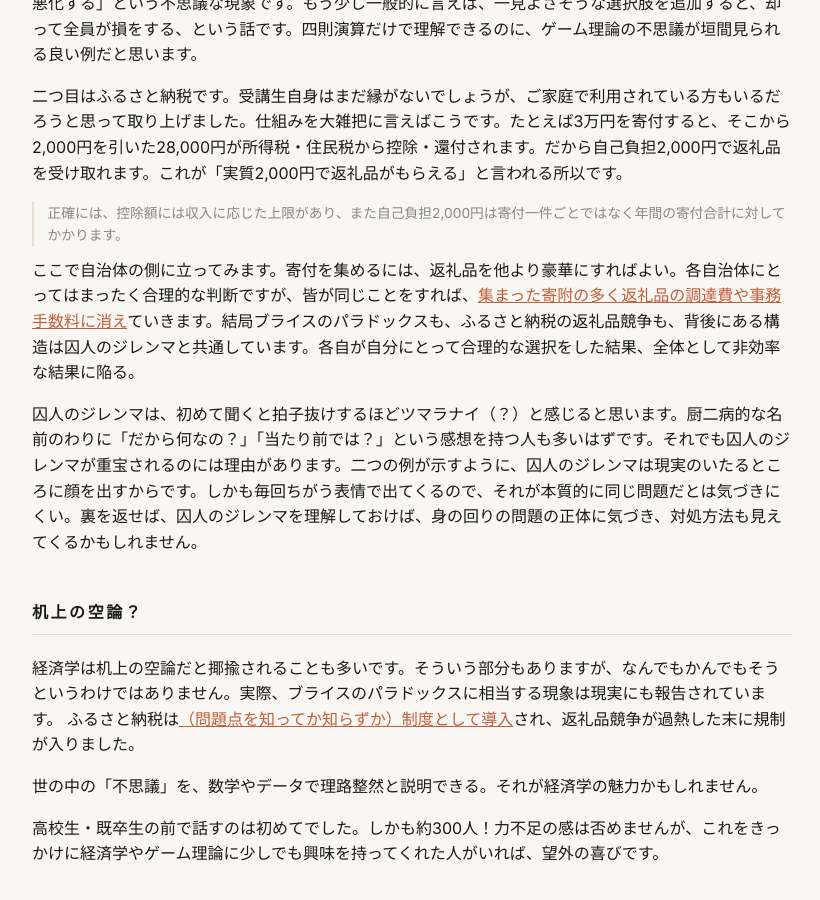
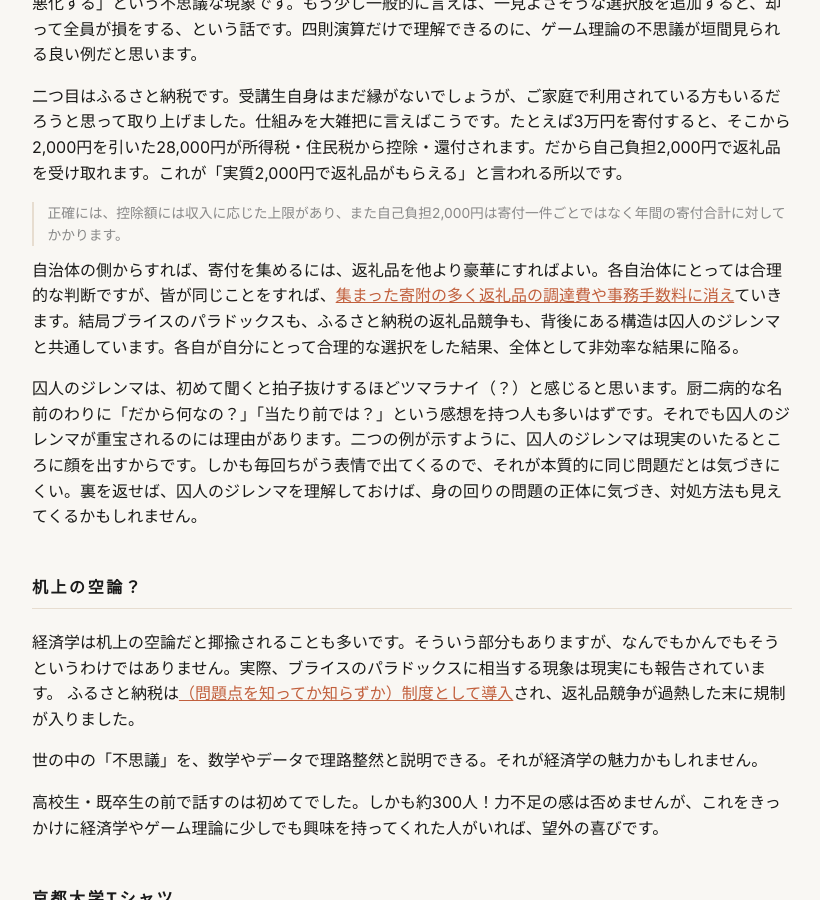
Before and after one commit to tetsuyahoshino137/tetsuyahoshino137.github.io, a Jekyll site: the page built from posts/open_campus.html, in a window 1280 px wide and 900 px high, scrolled down 851 px. Shown: the whole window, without its empty margins (228-1048 px from the left). Built offline with Jekyll 4.4.1, drawn with Linux system fonts in a browser that asks for light colours.

Commit message:
Update open_campus.html

```diff
--- a/posts/open_campus.html
+++ b/posts/open_campus.html
@@ -27,7 +27,7 @@ permalink: /posts/open-campus/
 <div class="note">
 正確には、控除額には収入に応じた上限があり、また自己負担2,000円は寄付一件ごとではなく年間の寄付合計に対してかかります。
 </div>
-<p>ここで自治体の側に立ってみます。寄付を集めるには、返礼品を他より豪華にすればよい。各自治体にとってはまったく合理的な判断ですが、皆が同じことをすれば、<a href="https://www.soumu.go.jp/main_content/001085011.pdf" target="_blank">集まった寄附の多く返礼品の調達費や事務手数料に消え</a>ていきます。結局ブライスのパラドックスも、ふるさと納税の返礼品競争も、背後にある構造は囚人のジレンマと共通しています。各自が自分にとって合理的な選択をした結果、全体として非効率な結果に陥る。</p>
+<p>自治体の側からすれば、寄付を集めるには、返礼品を他より豪華にすればよい。各自治体にとっては合理的な判断ですが、皆が同じことをすれば、<a href="https://www.soumu.go.jp/main_content/001085011.pdf" target="_blank">集まった寄附の多く返礼品の調達費や事務手数料に消え</a>ていきます。結局ブライスのパラドックスも、ふるさと納税の返礼品競争も、背後にある構造は囚人のジレンマと共通しています。各自が自分にとって合理的な選択をした結果、全体として非効率な結果に陥る。</p>
 <p>囚人のジレンマは、初めて聞くと拍子抜けするほどツマラナイ（？）と感じると思います。厨二病的な名前のわりに「だから何なの？」「当たり前では？」という感想を持つ人も多いはずです。それでも囚人のジレンマが重宝されるのには理由があります。二つの例が示すように、囚人のジレンマは現実のいたるところに顔を出すからです。しかも毎回ちがう表情で出てくるので、それが本質的に同じ問題だとは気づきにくい。裏を返せば、囚人のジレンマを理解しておけば、身の回りの問題の正体に気づき、対処方法も見えてくるかもしれません。</p>
 </div>
 
```
